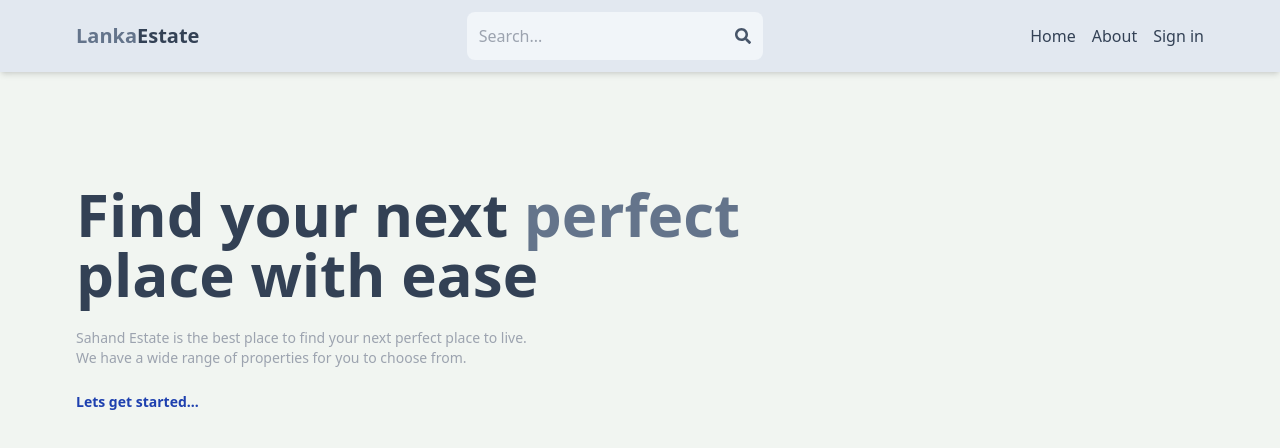
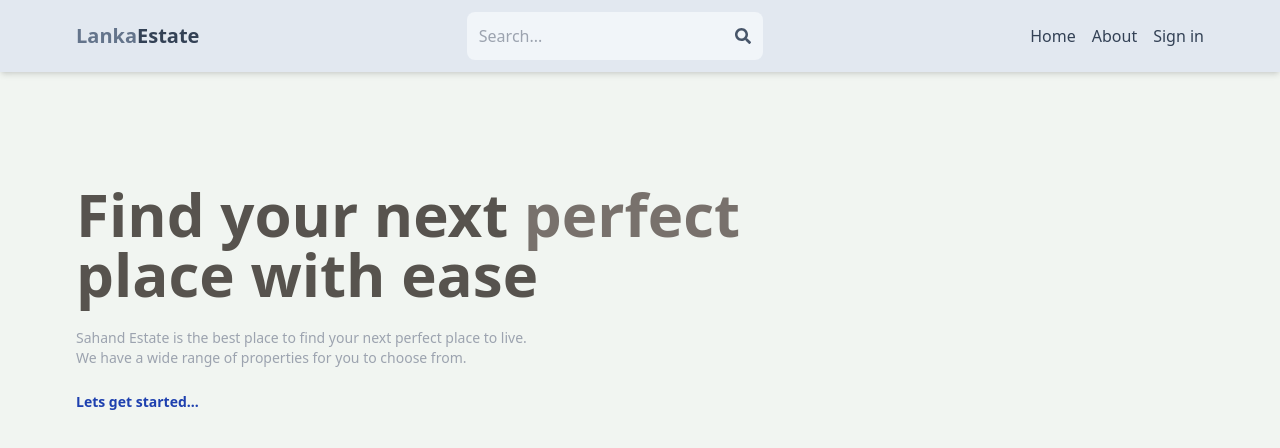
Before and after one commit to Shreyalanka/Estate-Website, a React (Vite) app in the folder client/: page / in a window 1280 px wide. Shown: the top 448 px of the page. Built offline with nearby package versions, Linux system fonts and the light colour scheme; no server answers.

Commit message:
complete home page

```diff
--- a/client/src/pages/Home.jsx
+++ b/client/src/pages/Home.jsx
@@ -52,8 +52,8 @@ export default function Home() {
     <div>
       {/* top */}
       <div className='flex flex-col gap-6 p-28 px-3 max-w-6xl mx-auto'>
-        <h1 className='text-slate-700 font-bold text-3xl lg:text-6xl'>
-          Find your next <span className='text-slate-500'>perfect</span>
+        <h1 className='text-stone-600 font-bold text-3xl lg:text-6xl'>
+          Find your next <span className='text-stone-500'>perfect</span>
           <br />
           place with ease
         </h1>
@@ -94,7 +94,7 @@ export default function Home() {
         {offerListings && offerListings.length > 0 && (
           <div className=''>
             <div className='my-3'>
-              <h2 className='text-2xl font-semibold text-slate-600'>Recent offers</h2>
+              <h2 className='text-2xl font-semibold text-stone-600'>Recent offers</h2>
               <Link className='text-sm text-blue-800 hover:underline' to={'/search?offer=true'}>Show more offers</Link>
             </div>
             <div className='flex flex-wrap gap-4'>
@@ -108,7 +108,7 @@ export default function Home() {
         {rentListings && rentListings.length > 0 && (
           <div className=''>
             <div className='my-3'>
-              <h2 className='text-2xl font-semibold text-slate-600'>Recent places for rent</h2>
+              <h2 className='text-2xl font-semibold text-stone-600'>Recent places for rent</h2>
               <Link className='text-sm text-blue-800 hover:underline' to={'/search?type=rent'}>Show more places for rent</Link>
             </div>
             <div className='flex flex-wrap gap-4'>
@@ -122,7 +122,7 @@ export default function Home() {
         {saleListings && saleListings.length > 0 && (
           <div className=''>
             <div className='my-3'>
-              <h2 className='text-2xl font-semibold text-slate-600'>Recent places for sale</h2>
+              <h2 className='text-2xl font-semibold text-stone-600'>Recent places for sale</h2>
               <Link className='text-sm text-blue-800 hover:underline' to={'/search?type=sale'}>Show more places for sale</Link>
             </div>
             <div className='flex flex-wrap gap-4'>
```
